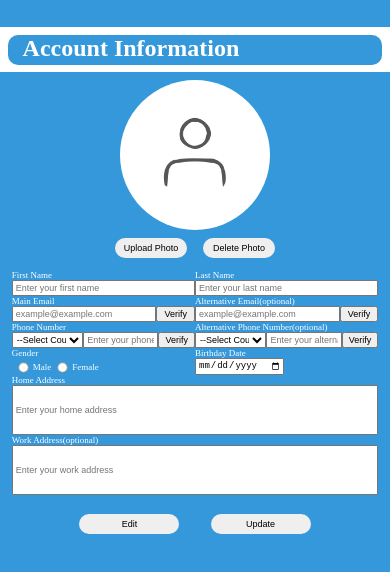
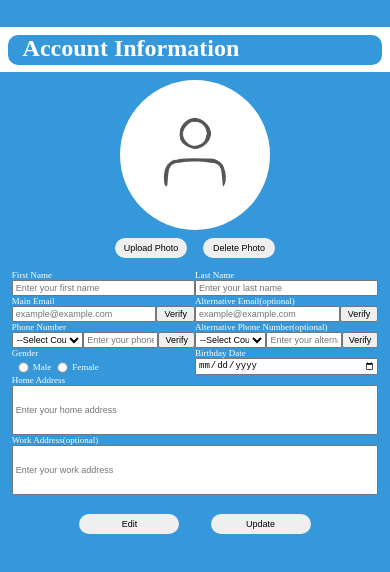
Before and after one commit to Eeja07/databaseSimpleWebApp-testing, a plain HTML site: page index.html in a window 390 px wide. Shown: the part 370-942 px from the top of the page. Drawn offline with Linux system fonts and the light colour scheme; no server answers.

Commit message:
style: adjust text color and width size for button and input

```diff
--- a/style.css
+++ b/style.css
@@ -12,6 +12,12 @@ header {
     background-color: #3498db;
     color: white;
     padding: 10px 0;
+}
+button{
+    color: black;
+}
+input[type="date"] {
+    color: black;  /* Sets text color */
 }
 
 @media (max-width: 480px) {
@@ -254,6 +260,10 @@ header {
         width: calc(50% - 3%);
         margin-right: 3%;
     }
+    .acc-settings__birthday input {
+        width: 100%;
+        box-sizing: border-box;
+    }
 
     .acc-settings__gender-elements input {
         transform: scale(0.8);
```
